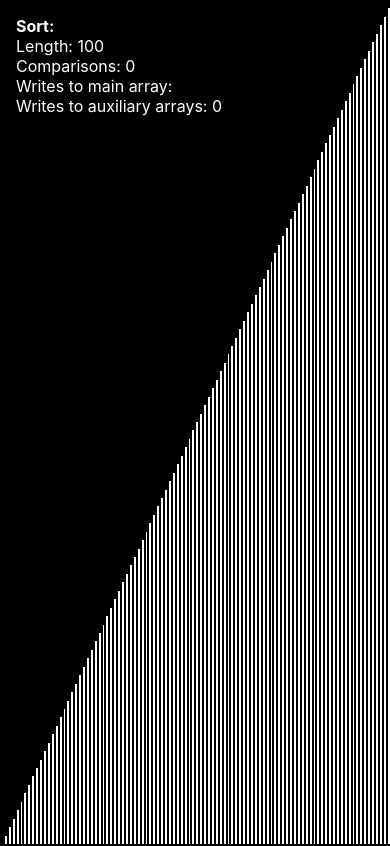
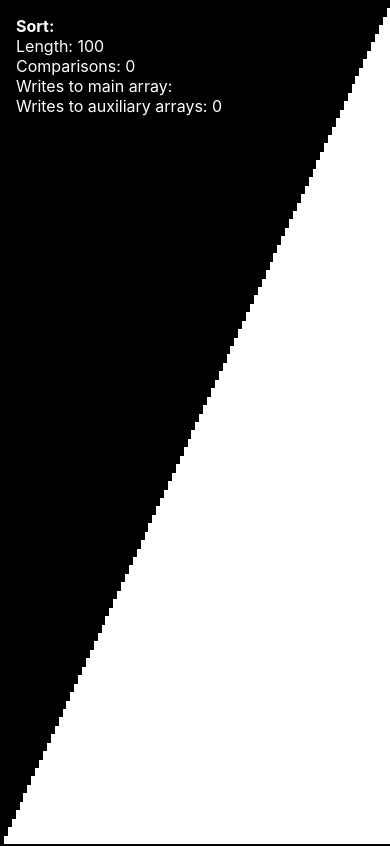
Before and after one commit to meetinger/array-visualizer, a React (Create React App) app: page / in a window 390 px wide. Shown: the top 846 px of the page. Built offline with nearby package versions, Linux system fonts and the light colour scheme.

Commit message:
Add auto disable bar stroke on small innerWidth

```diff
--- a/src/components/ArrayWindow/ArrayWindow.js
+++ b/src/components/ArrayWindow/ArrayWindow.js
@@ -57,6 +57,9 @@ export class ArrayWindow extends React.PureComponent {
         let tmp = []
         if (this.visualStyle === "bars") {
             let border = this.borderEnabled ? {} : {border: "none"}
+            if(window.innerWidth / this.mainArray.length < 5){
+                border = {border: "none"}
+            }
             for (let i = 0; i < this.arrayLen; ++i) {
                 let styleSheet = {
                     height: this.array[i].getValue() / this.mainArray.length * 100 + "%",
```
